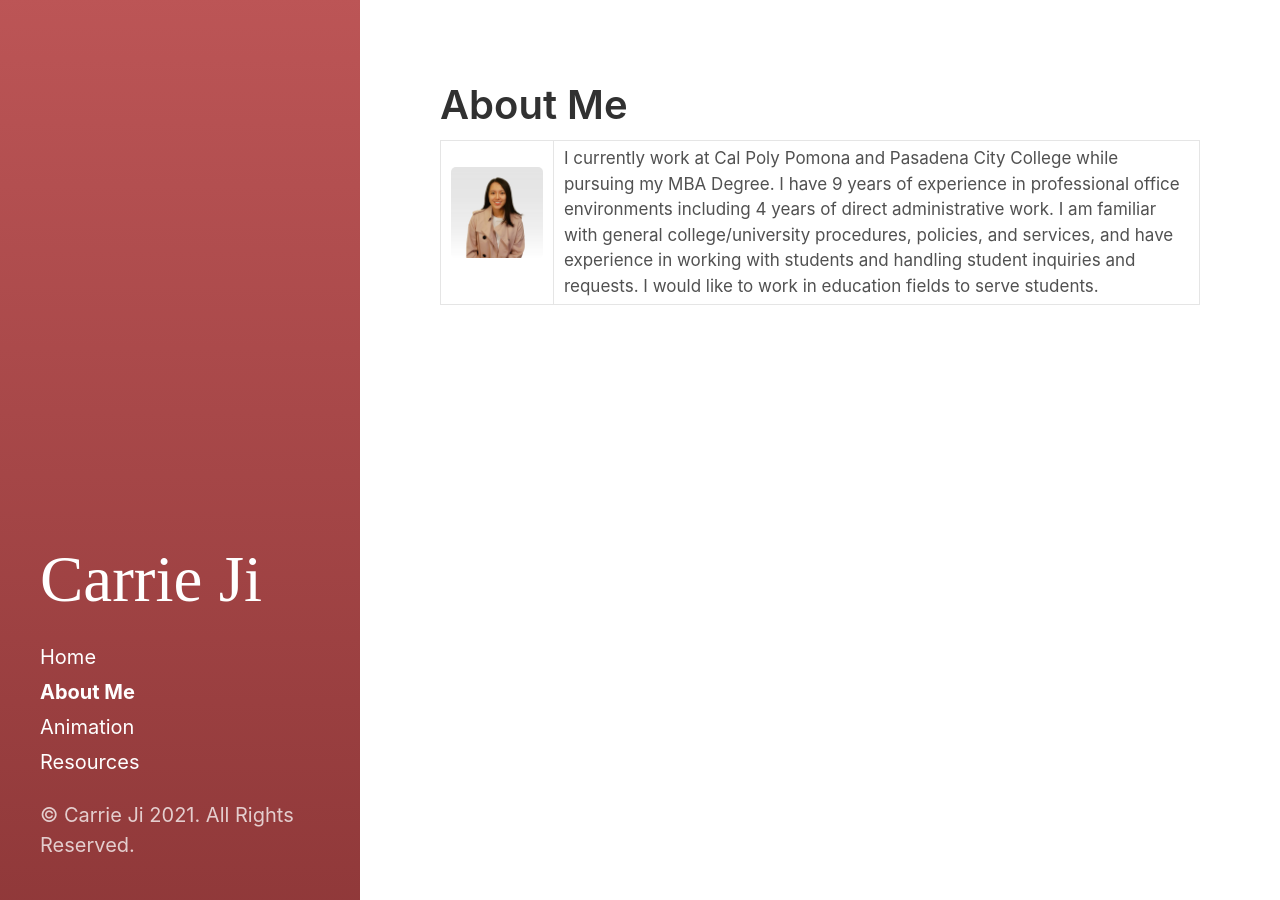
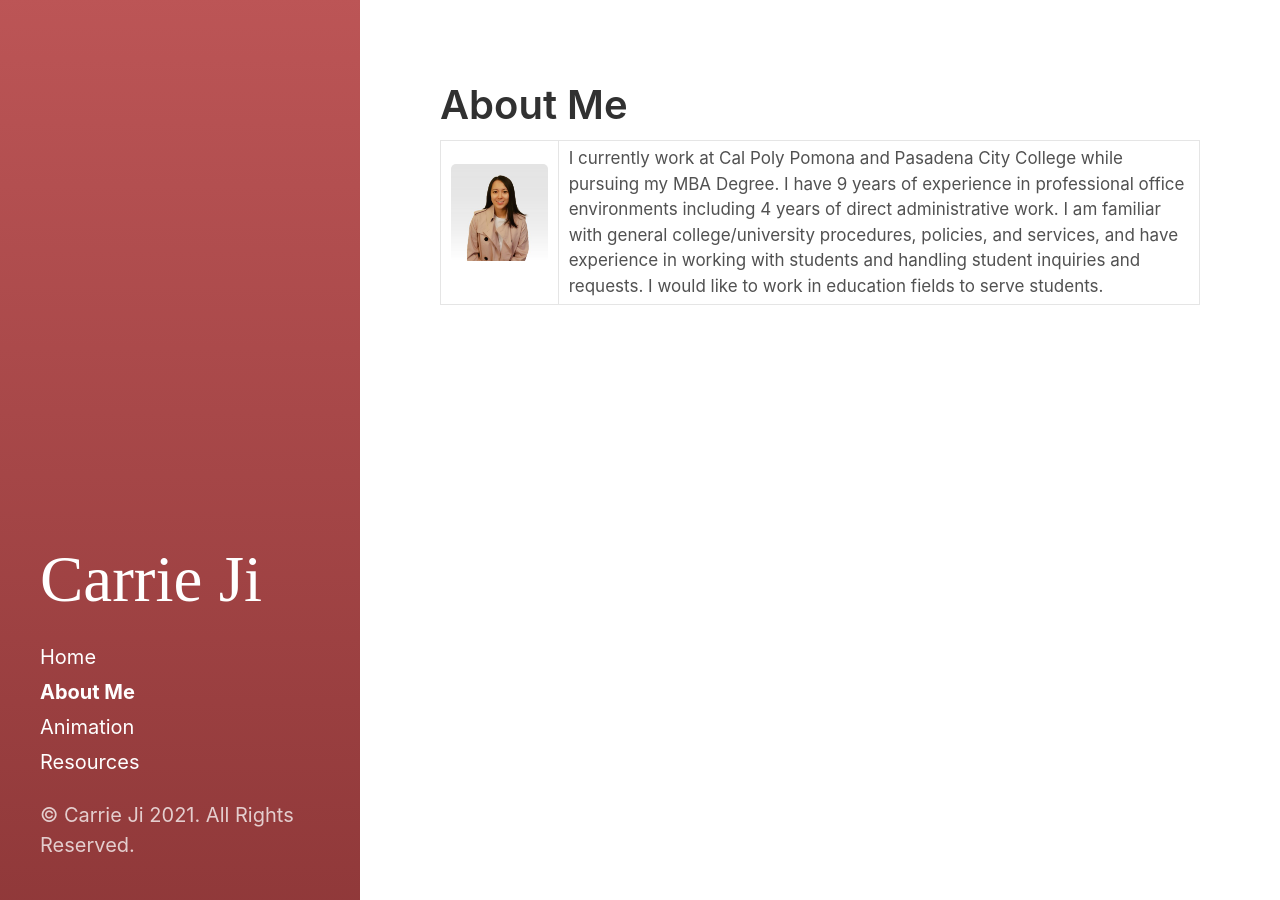
Before and after one commit to carrieji/carrieji.github.io, a Jekyll site: the page built from about.md, in a window 1280 px wide. Built offline with Jekyll 4.4.1, drawn with Linux system fonts in a browser that asks for light colours.

Commit message:
Update about.md

```diff
--- a/about.md
+++ b/about.md
@@ -8,7 +8,7 @@ sidebar_link: true
 <table style="width:100%">
 <thead>
   <tr>
-    <td><img src="assets/images/carrie_image.jpg" alt="Carrie" width="640px"></td>
+    <td><img src="assets/images/carrie_image.jpg" alt="Carrie" width="680px"></td>
     <td>I currently work at Cal Poly Pomona and Pasadena City College while pursuing my MBA Degree. I have 9 years of experience in professional office environments including 4 years of direct administrative work. I am familiar with general college/university procedures, policies, and services, and have experience in working with students and handling student inquiries and requests. I would like to work in education fields to serve students. </td>
   </tr>
 </thead>
```
